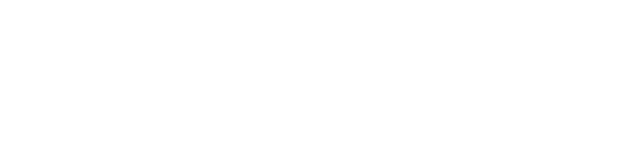
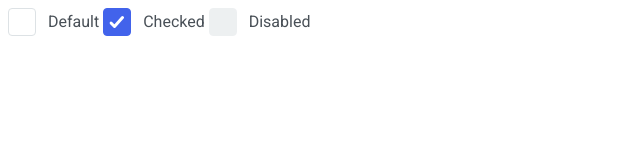
Before and after one commit to js-tasks-ru/htmlcss-20211125_postbox404, a website: page 07-lection5/01-checkbox/index.html in a window 1280 px wide. Shown: the whole page, without its empty margins (0-640 px from the left). Drawn offline with Linux system fonts and the light colour scheme.

Commit message:
checkbox

```diff
--- a/07-lection5/01-checkbox/checkbox.css
+++ b/07-lection5/01-checkbox/checkbox.css
@@ -0,0 +1,65 @@
+.checkbox {
+    display: inline-flex;
+    flex-direction: column;
+}
+
+.checkbox__input {
+    position: absolute;
+    clip: rect(0, 0, 0, 0);
+    opacity: 0;
+}
+
+.checkbox__state {
+    display: flex;
+    align-items: center;
+    cursor: pointer;
+}
+
+.checkbox__control {
+    width: 28px;
+    height: 28px;
+    background: var(--white);
+    border: 1px solid var(--grey-2);
+    border-radius: 4px;
+    display: inline-flex;
+    position: relative;
+}
+
+.checkbox__icon {
+    position: absolute;
+    top: 50%;
+    left: 50%;
+    transform: translate(-50%, -50%);
+}
+
+.checkbox__label {
+    font-style: normal;
+    font-weight: normal;
+    font-size: 16px;
+    line-height: 24px;
+    color: var(--grey-4);
+    display: inline-flex;
+    margin-left: 12px;
+}
+
+.checkbox__input:checked ~ .checkbox__state .checkbox__control {
+    background: var(--blue-1);
+    border-color: var(--blue-1);
+}
+
+.checkbox__input:focus ~ .checkbox__state .checkbox__label {
+    text-decoration: underline;
+}
+
+.checkbox__input[disabled] ~ .checkbox__state_disabled .checkbox__control {
+    background: var(--grey-2);
+    border-color: var(--grey-2);
+    opacity: 0.5;
+}
+
+.checkbox__state_disabled {
+    display: flex;
+    align-items: center;
+    cursor: default;
+    pointer-events: none;
+}
--- a/07-lection5/01-checkbox/index.html
+++ b/07-lection5/01-checkbox/index.html
@@ -6,6 +6,41 @@
         <link rel="stylesheet" href="./checkbox.css">
     </head>
     <body>
+        <label class="checkbox">
+            <input type="checkbox" class="checkbox__input">
+            <span class="checkbox__state">
+                <span class="checkbox__control">
+                    <svg class="checkbox__icon" width="15" height="13" viewBox="0 0 15 13" fill="none" xmlns="http://www.w3.org/2000/svg">
+                        <path d="M1.5 7.5L5 11L13 2" stroke="white" stroke-width="3" stroke-linecap="round" stroke-linejoin="round"/>
+                    </svg>
+                </span>
+                <span class="checkbox__label">Default</span>
+            </span>
+        </label>
+
+        <label class="checkbox">
+            <input type="checkbox" class="checkbox__input" checked>
+            <span class="checkbox__state">
+                <span class="checkbox__control">
+                    <svg class="checkbox__icon" width="15" height="13" viewBox="0 0 15 13" fill="none" xmlns="http://www.w3.org/2000/svg">
+                        <path d="M1.5 7.5L5 11L13 2" stroke="white" stroke-width="3" stroke-linecap="round" stroke-linejoin="round"/>
+                    </svg>
+                </span>
+                <span class="checkbox__label">Checked</span>
+            </span>
+        </label>
+
+        <label class="checkbox">
+            <input type="checkbox" class="checkbox__input" disabled>
+            <span class="checkbox__state_disabled">
+                <span class="checkbox__control">
+                    <!--<svg class="checkbox__icon" width="15" height="13" viewBox="0 0 15 13" fill="none" xmlns="http://www.w3.org/2000/svg">
+                        <path d="M1.5 7.5L5 11L13 2" stroke="white" stroke-width="3" stroke-linecap="round" stroke-linejoin="round"/>
+                    </svg>  -->
+                </span>
+                <span class="checkbox__label">Disabled</span>
+            </span>
+        </label>
 
     </body>
 </html>
```
